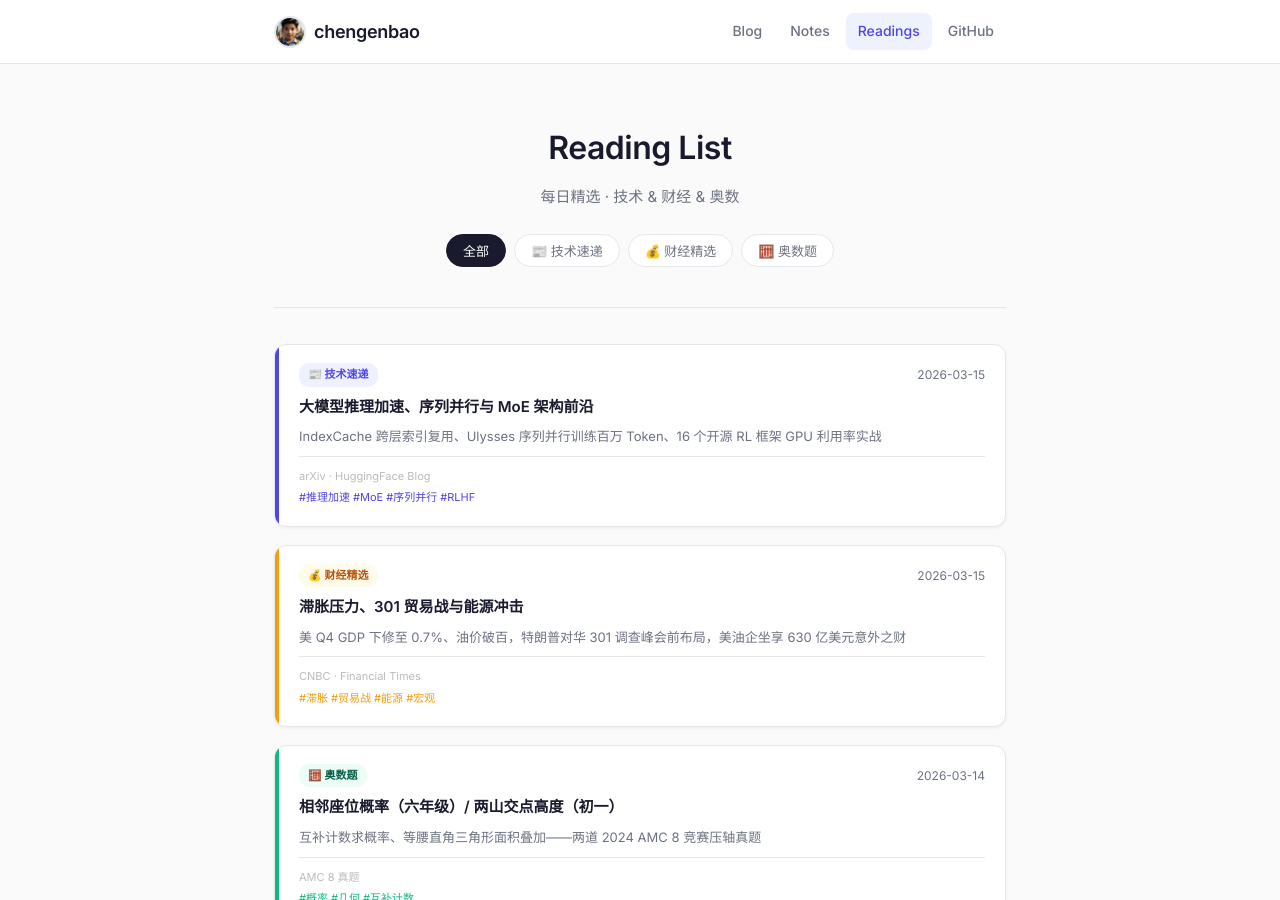
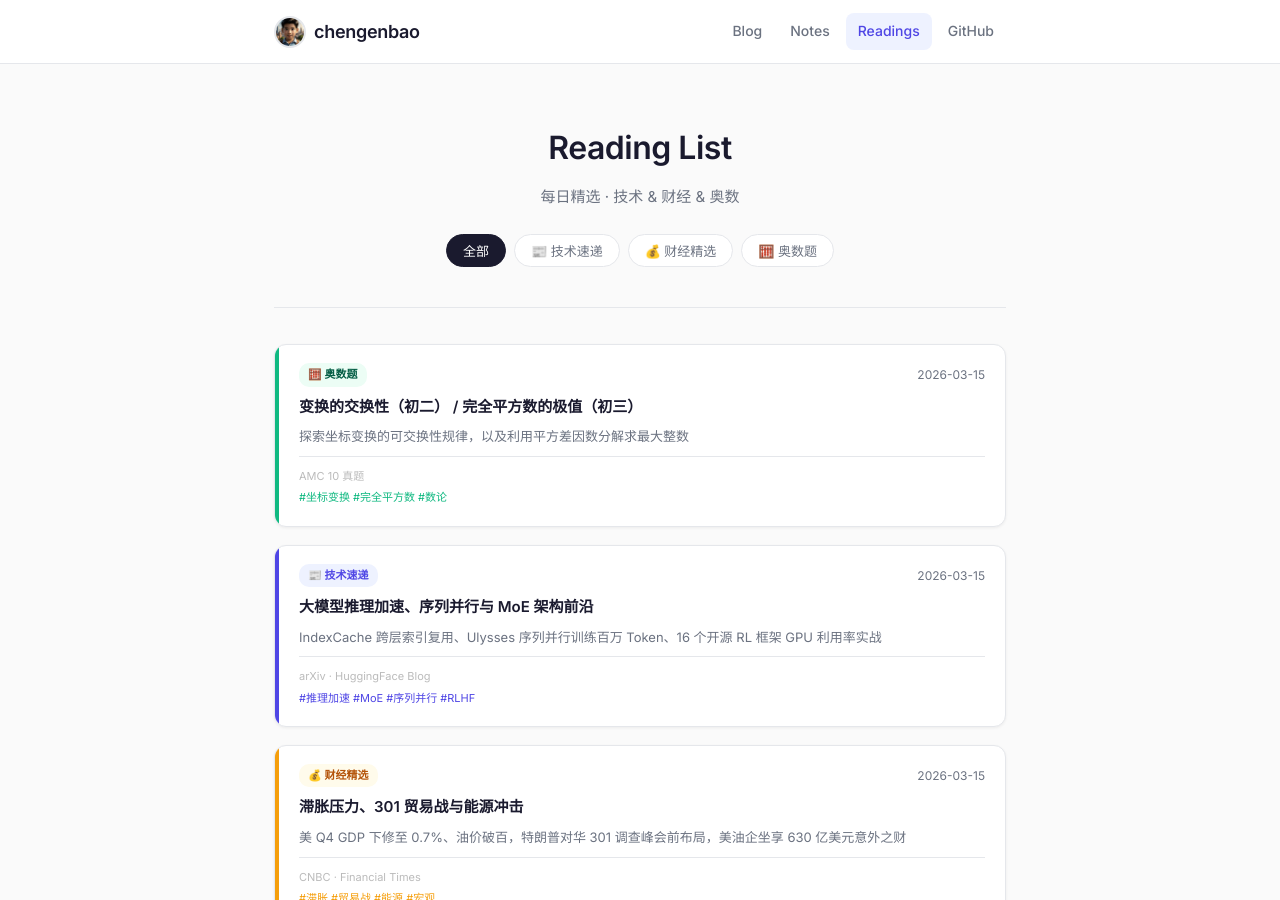
Before and after one commit to chengenbao/chengenbao.github.io, a Jekyll site: the page built from reading-list/index.md, in a window 1280 px wide and 900 px high. Built offline with Jekyll 4.4.1, drawn with Linux system fonts in a browser that asks for light colours.

Commit message:
add math card 2026-03-15

```diff
--- a/reading-list/index.md
+++ b/reading-list/index.md
@@ -18,6 +18,22 @@
   </div>
 
   <div class="rl-grid">
+<a class="rl-card math" href="/reading-list/2026-03-15-math/">
+  <div class="rl-accent"></div>
+  <div class="rl-body">
+    <div class="rl-top">
+      <span class="rl-badge math">🧮 奥数题</span>
+      <time>2026-03-15</time>
+    </div>
+    <h2>变换的交换性（初二） / 完全平方数的极值（初三）</h2>
+    <p>探索坐标变换的可交换性规律，以及利用平方差因数分解求最大整数</p>
+    <div class="rl-meta">
+      <span class="rl-source">AMC 10 真题</span>
+      <span class="rl-tags">#坐标变换 #完全平方数 #数论</span>
+    </div>
+  </div>
+</a>
+
 <a class="rl-card tech" href="/reading-list/2026-03-15-tech-daily/">
   <div class="rl-accent"></div>
   <div class="rl-body">
```
